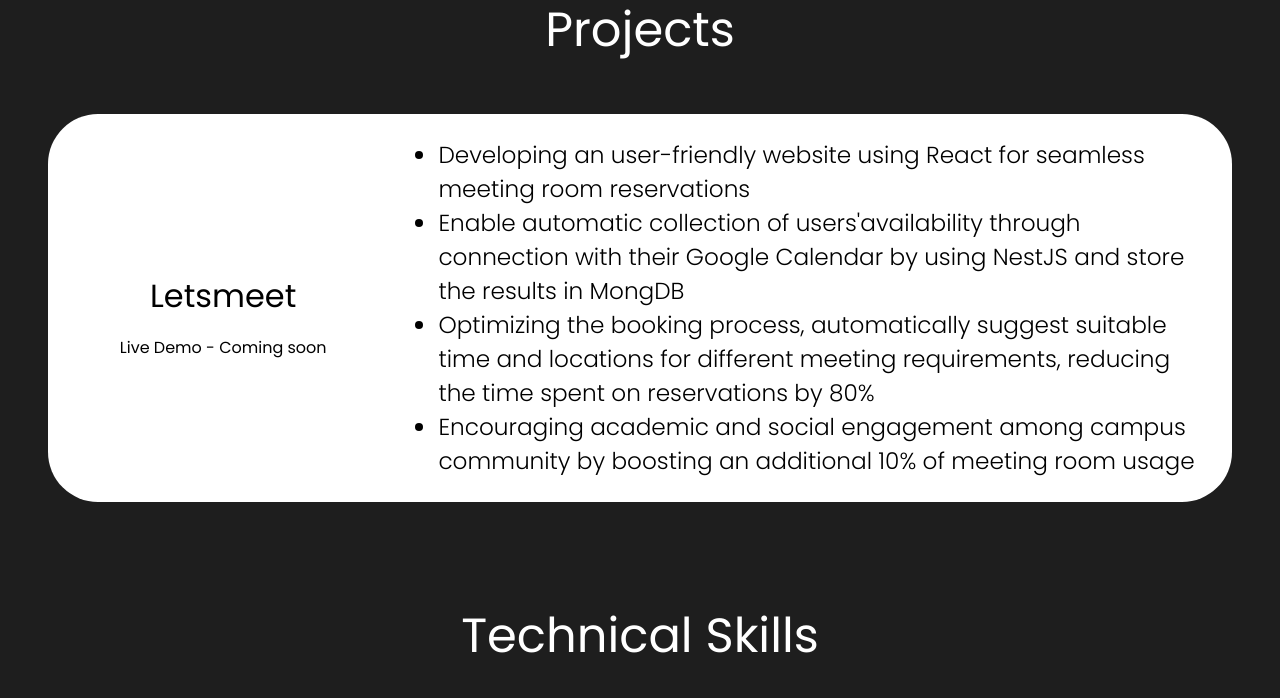
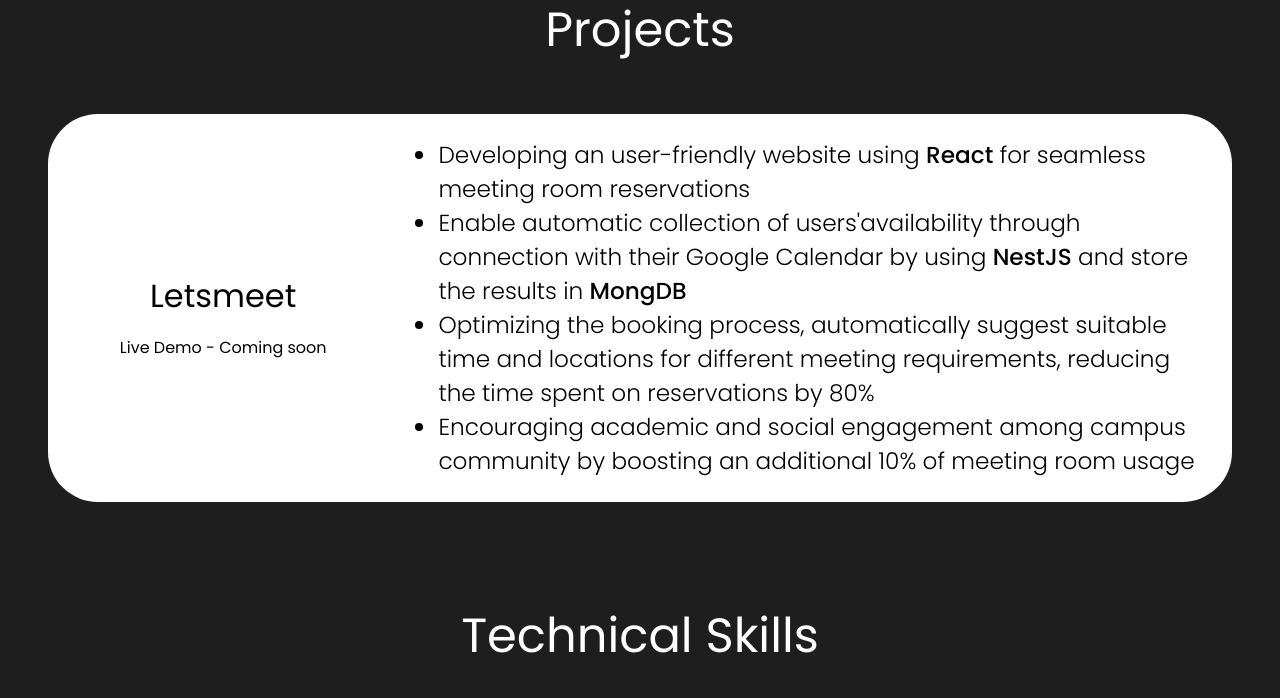
Before and after one commit to AnLe05/AnLe-Portfolio, a plain HTML site: page index.html in a window 1280 px wide. Shown: the part 2260-2958 px from the top of the page. Drawn offline with Linux system fonts and the light colour scheme.

Commit message:
Update index.html

```diff
--- a/index.html
+++ b/index.html
@@ -130,13 +130,13 @@
             <div class="text_content">
               <ul>
                 <li>
-                  Developing an user-friendly website using React for seamless
+                  Developing an user-friendly website using <span>React</span>  for seamless
                   meeting room reservations
                 </li>
                 <li>
                   Enable automatic collection of users'availability through
-                  connection with their Google Calendar by using NestJS and
-                  store the results in MongDB
+                  connection with their Google Calendar by using <span>NestJS</span>  and
+                  store the results in <span>MongDB</span>
                 </li>
                 <li>
                   Optimizing the booking process, automatically suggest suitable
```
